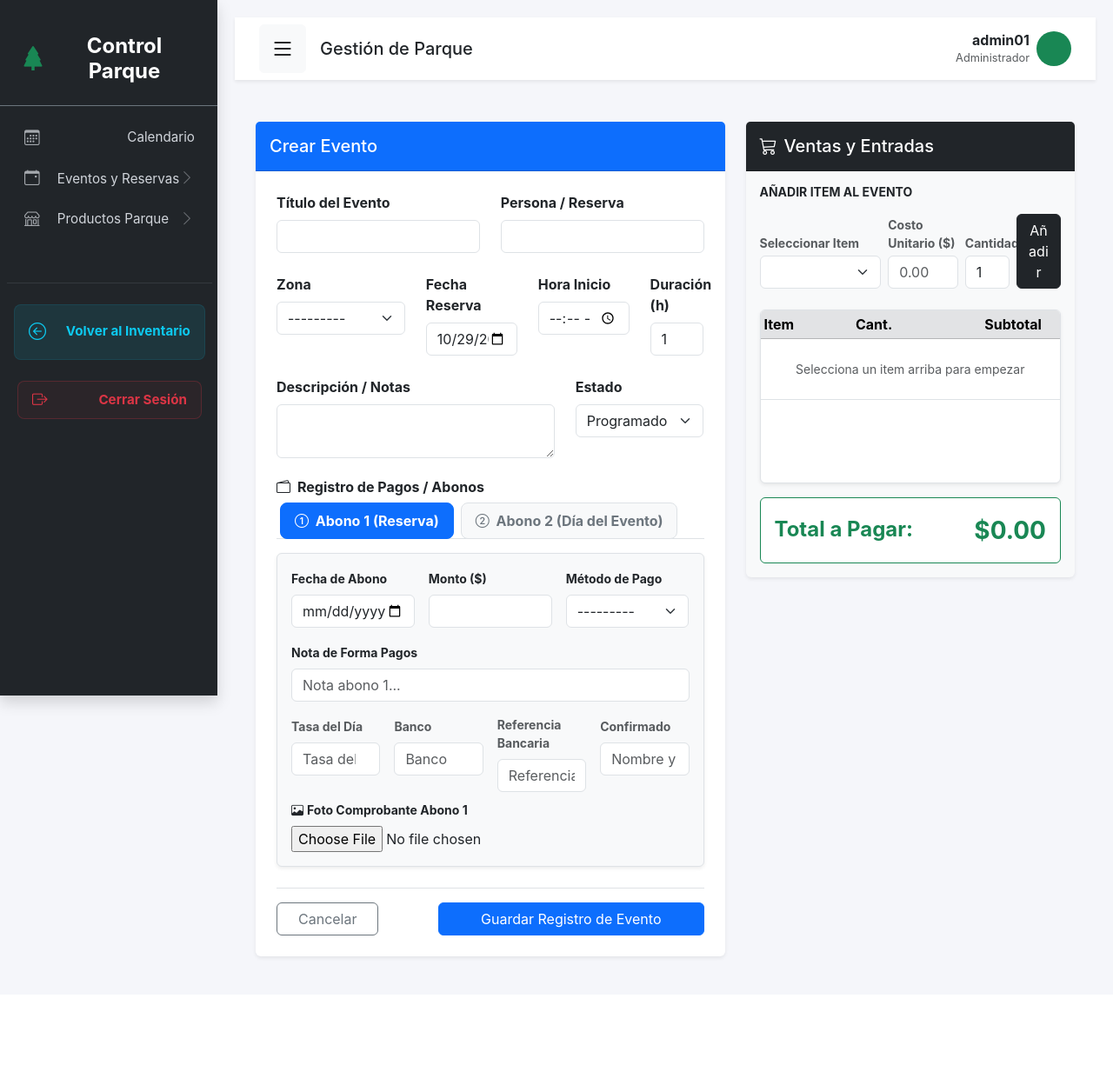
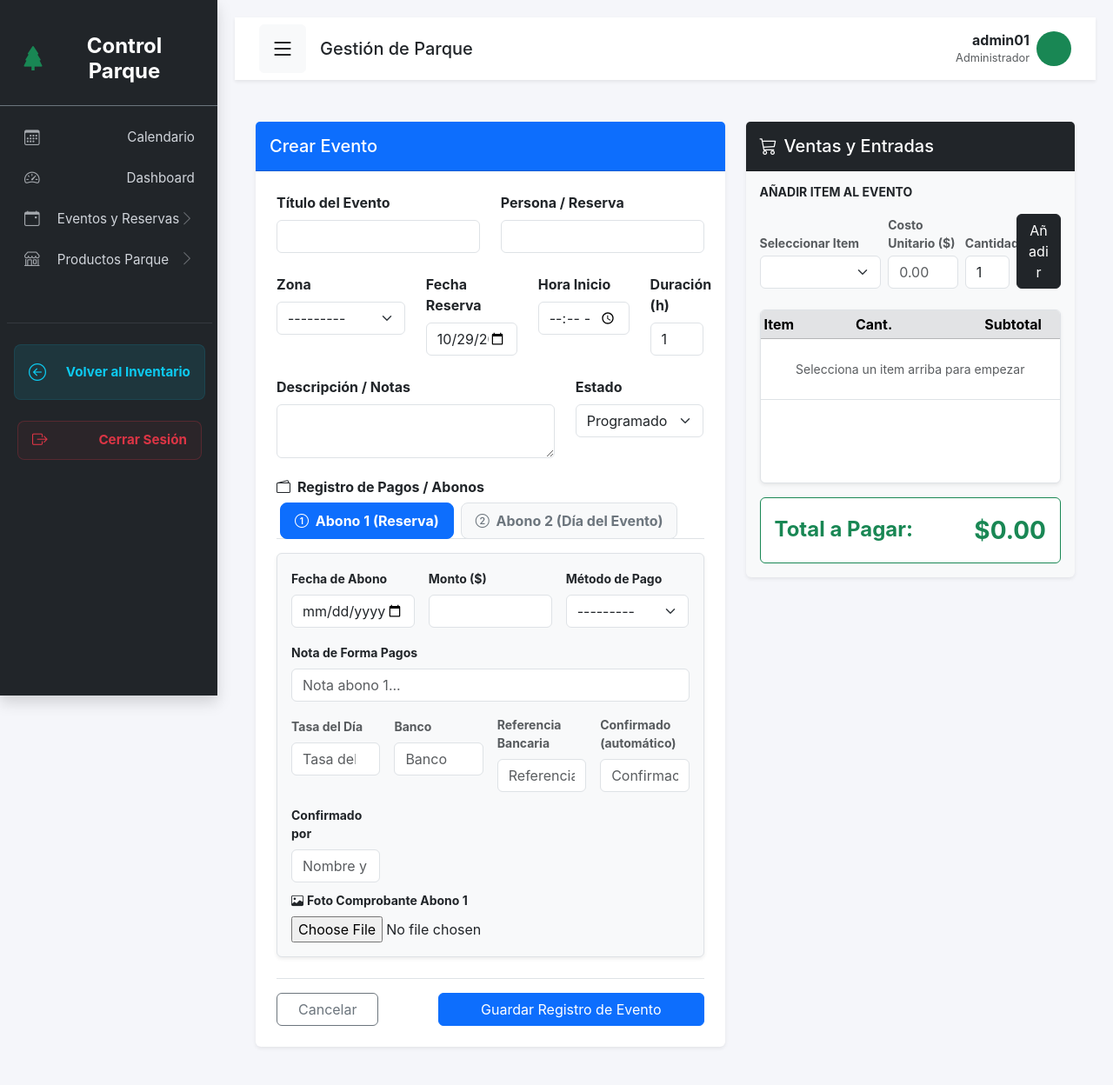
Before and after one commit to aatay19/Inventario_python, a Django app: page /parque/eventos/nuevo/ in a window 1280 px wide. Shown: the whole page at 87% size. Before the commit the page ends 1104 px from the top, so only its background shows below. Run offline with Django 5.2, Linux system fonts and the light colour scheme; a user stored in the database is signed in; data comes from the database, SQL or seed files in the repository; data that the repository does not hold is empty; some libraries are stand-ins or nearby versions.

Commit message:
correcion de ver detalles del parque y añadido el campo de confirmado por:

```diff
--- a/parque/forms.py
+++ b/parque/forms.py
@@ -4,7 +4,7 @@ from .models import Evento, ProductoParque, ComboParque, Brazalete
 class Abono2Form(forms.ModelForm):
     class Meta:
         model = Evento
-        fields = ['fecha_abono2', 'monto_abono2', 'metodo_pago2', 'nota_forma_pago2', 'tasa_dia2', 'referencia_bancaria2', 'banco2', 'confirmado2', 'foto_abono2']
+        fields = ['fecha_abono2', 'monto_abono2', 'metodo_pago2', 'nota_forma_pago2', 'tasa_dia2', 'referencia_bancaria2', 'banco2', 'confirmado2', 'confirmado_por2', 'foto_abono2']
         widgets = {
             'fecha_abono2': forms.DateInput(format='%Y-%m-%d', attrs={'type': 'date', 'class': 'form-control'}),
             'monto_abono2': forms.NumberInput(attrs={'class': 'form-control', 'step': '0.01', 'placeholder': '0.00'}),
@@ -13,7 +13,8 @@ class Abono2Form(forms.ModelForm):
             'tasa_dia2': forms.NumberInput(attrs={'class': 'form-control', 'step': '0.01', 'placeholder': 'Tasa del día'}),
             'referencia_bancaria2': forms.TextInput(attrs={'class': 'form-control', 'placeholder': 'Referencia bancaria'}),
             'banco2': forms.TextInput(attrs={'class': 'form-control', 'placeholder': 'Banco'}),
-            'confirmado2': forms.TextInput(attrs={'class': 'form-control', 'placeholder': 'Confirmado por'}),
+            'confirmado2': forms.TextInput(attrs={'class': 'form-control', 'readonly': 'readonly', 'placeholder': 'Confirmación (automática)'}),
+            'confirmado_por2': forms.TextInput(attrs={'class': 'form-control', 'placeholder': 'Nombre y apellido de quien revisa la cuenta 2'}),
         }
         labels = {
             'fecha_abono2': 'Fecha del Abono',
@@ -23,7 +24,7 @@ class Abono2Form(forms.ModelForm):
             'tasa_dia2': 'Tasa del Día',
             'referencia_bancaria2': 'Referencia Bancaria',
             'banco2': 'Banco',
-            'confirmado2': 'Confirmado',
+            'confirmado2': 'Nota 2',
             'foto_abono2': 'Foto Comprobante',
         }
 
@@ -36,10 +37,21 @@ class EventoForm(forms.ModelForm):
             'titulo', 'nombre_reserva', 'zona', 'total_pagar',
             'fecha_abono1', 'monto_abono1', 'metodo_pago', 'nota_forma_pago', 'foto_abono1',
             'fecha_abono2', 'monto_abono2', 'metodo_pago2', 'nota_forma_pago2', 'foto_abono2',
-            'tasa_dia', 'referencia_bancaria', 'banco', 'confirmado',
-            'tasa_dia2', 'referencia_bancaria2', 'banco2', 'confirmado2',
+            'tasa_dia', 'referencia_bancaria', 'banco', 'confirmado', 'confirmado_por',
+            'tasa_dia2', 'referencia_bancaria2', 'banco2', 'confirmado2', 'confirmado_por2',
             'descripcion', 'fecha_inicio', 'hora_inicio', 'duracion_horas', 'estado'
         ]
+        labels = {
+            'confirmado': 'Nota',
+            'confirmado2': 'Nota 2',
+        }
+        labels = {
+            'confirmado': 'Confirmado',
+            'confirmado_por': 'Confirmado por',
+            'confirmado2': 'Confirmado 2',
+            'confirmado_por2': 'Confirmado por 2',
+            'confirmado_por2': 'Confirmado por 2',
+        }
         widgets = {
             'fecha_inicio': forms.DateInput(format='%Y-%m-%d', attrs={'type': 'date', 'class': 'form-control'}),
             'hora_inicio': forms.TimeInput(attrs={'type': 'time', 'class': 'form-control'}),
@@ -58,11 +70,13 @@ class EventoForm(forms.ModelForm):
             'tasa_dia': forms.NumberInput(attrs={'class': 'form-control', 'step': '0.01', 'placeholder': 'Tasa del día'}),
             'referencia_bancaria': forms.TextInput(attrs={'class': 'form-control', 'placeholder': 'Referencia bancaria'}),
             'banco': forms.TextInput(attrs={'class': 'form-control', 'placeholder': 'Banco'}),
-            'confirmado': forms.TextInput(attrs={'class': 'form-control', 'placeholder': 'Nombre y apellido de quien revisa la cuenta'}),
+            'confirmado': forms.TextInput(attrs={'class': 'form-control', 'readonly': 'readonly', 'placeholder': 'Confirmación (automática)'}),
+            'confirmado_por': forms.TextInput(attrs={'class': 'form-control', 'placeholder': 'Nombre y apellido de quien revisa la cuenta'}),
             'tasa_dia2': forms.NumberInput(attrs={'class': 'form-control', 'step': '0.01', 'placeholder': 'Tasa del día 2'}),
             'referencia_bancaria2': forms.TextInput(attrs={'class': 'form-control', 'placeholder': 'Referencia bancaria 2'}),
             'banco2': forms.TextInput(attrs={'class': 'form-control', 'placeholder': 'Banco 2'}),
-            'confirmado2': forms.TextInput(attrs={'class': 'form-control', 'placeholder': 'Nombre y apellido de quien revisa la cuenta 2'}),
+            'confirmado2': forms.TextInput(attrs={'class': 'form-control', 'readonly': 'readonly', 'placeholder': 'Confirmación (automática)'}),
+            'confirmado_por2': forms.TextInput(attrs={'class': 'form-control', 'placeholder': 'Nombre y apellido de quien revisa la cuenta 2'}),
             'descripcion': forms.Textarea(attrs={'class': 'form-control', 'rows': 2}),
             'estado': forms.Select(attrs={'class': 'form-select'}),
         }
--- a/parque/models.py
+++ b/parque/models.py
@@ -97,12 +97,14 @@ class Evento(models.Model):
     referencia_bancaria = models.CharField(max_length=100, null=True, blank=True, verbose_name="Referencia Bancaria")
     banco = models.CharField(max_length=100, null=True, blank=True, verbose_name="Banco")
     confirmado = models.CharField(max_length=100, null=True, blank=True, verbose_name="Confirmado")
+    confirmado_por = models.CharField(max_length=100, null=True, blank=True, verbose_name="Confirmado por")
 
     # Nuevos campos solicitados Abono 2
     tasa_dia2 = models.DecimalField(max_digits=12, decimal_places=2, null=True, blank=True, verbose_name="Tasa del Día 2")
     referencia_bancaria2 = models.CharField(max_length=100, null=True, blank=True, verbose_name="Referencia Bancaria 2")
     banco2 = models.CharField(max_length=100, null=True, blank=True, verbose_name="Banco 2")
     confirmado2 = models.CharField(max_length=100, null=True, blank=True, verbose_name="Confirmado 2")
+    confirmado_por2 = models.CharField(max_length=100, null=True, blank=True, verbose_name="Confirmado por 2")
 
     descripcion = models.TextField(verbose_name="Descripción General", blank=True, null=True)
     fecha_inicio = models.DateField(default=timezone.now, verbose_name="Fecha de Reserva")
--- a/parque/templates/parque/eventos/form.html
+++ b/parque/templates/parque/eventos/form.html
@@ -154,8 +154,12 @@
                                             {{ form.referencia_bancaria }}
                                         </div>
                                         <div class="col-md-3">
-                                            <label class="form-label fw-bold small text-muted">Confirmado</label>
+                                            <label class="form-label fw-bold small text-muted">Confirmado (automático)</label>
                                             {{ form.confirmado }}
+                                        </div>
+                                        <div class="col-md-3">
+                                            <label class="form-label fw-bold small">Confirmado por</label>
+                                            {{ form.confirmado_por }}
                                         </div>
                                         <!-- Foto Comprobante Abono 1 -->
                                         <div class="col-12 mt-2">
@@ -163,7 +167,10 @@
                                             {{ form.foto_abono1 }}
                                              {% if evento.foto_abono1 %}
                                              <div class="mt-2 d-flex align-items-center gap-3">
+                                                 <div class="position-relative d-inline-block">
+                                                     <span class="badge bg-dark position-absolute top-0 start-0 m-1 bg-opacity-75">Foto de factura</span>
                                                      <img src="{{ evento.foto_abono1.url }}" alt="Comprobante Abono 1" class="img-thumbnail" style="max-height:120px;">
+                                                 </div>
                                                  <form method="post" action="{% url 'parque:borrar_foto_abono1' evento.pk %}" class="d-inline" onsubmit="return confirm('¿Eliminar la foto del Abono 1? Los datos del abono no se borrarán.')">
                                                      {% csrf_token %}
                                                      <button type="submit" class="btn btn-sm btn-outline-danger"><i class="bi bi-trash me-1"></i>Borrar foto</button>
@@ -205,8 +212,12 @@
                                             {{ form.referencia_bancaria2 }}
                                         </div>
                                         <div class="col-md-3">
-                                            <label class="form-label fw-bold small text-muted">Confirmado</label>
+                                            <label class="form-label fw-bold small text-muted">Confirmado (automático)</label>
                                             {{ form.confirmado2 }}
+                                        </div>
+                                        <div class="col-md-3">
+                                            <label class="form-label fw-bold small">Confirmado por</label>
+                                            {{ form.confirmado_por2 }}
                                         </div>
                                         <!-- Foto Comprobante Abono 2 -->
                                         <div class="col-12 mt-2">
@@ -214,7 +225,10 @@
                                             {{ form.foto_abono2 }}
                                              {% if evento.foto_abono2 %}
                                              <div class="mt-2 d-flex align-items-center gap-3">
+                                                 <div class="position-relative d-inline-block">
+                                                     <span class="badge bg-dark position-absolute top-0 start-0 m-1 bg-opacity-75">Foto de factura</span>
                                                      <img src="{{ evento.foto_abono2.url }}" alt="Comprobante Abono 2" class="img-thumbnail" style="max-height:120px;">
+                                                 </div>
                                                  <form method="post" action="{% url 'parque:borrar_foto_abono2' evento.pk %}" class="d-inline" onsubmit="return confirm('¿Eliminar la foto del Abono 2? Los datos del abono no se borrarán.')">
                                                      {% csrf_token %}
                                                      <button type="submit" class="btn btn-sm btn-outline-danger"><i class="bi bi-trash me-1"></i>Borrar foto</button>
--- a/parque/templates/parque/layout/sidebar_parque.html
+++ b/parque/templates/parque/layout/sidebar_parque.html
@@ -14,14 +14,12 @@
             </a>
         </li>
 
-        {% comment %}
         <!-- Dashboard -->
         <li class="nav-item mb-1">
             <a class="nav-link d-flex align-items-center px-3 py-2 {% if request.resolver_match.url_name == 'dashboard' %}active-park{% endif %}" href="{% url 'parque:dashboard' %}">
                 <i class="bi bi-speedometer2 me-3 opacity-75"></i> Dashboard
             </a>
         </li>
-        {% endcomment %}
 
         <!-- Gestión de Eventos -->
         <li class="nav-item mb-1">
--- a/parque/urls.py
+++ b/parque/urls.py
@@ -6,7 +6,7 @@ app_name = 'parque'
 urlpatterns = [
     path('', views.calendario, name='inicio'),
     path('calendario/', views.calendario, name='calendario'),
-    # path('dashboard/', views.dashboard, name='dashboard'),
+    path('dashboard/', views.dashboard, name='dashboard'),
 
     # Eventos CRUD
     path('eventos/', views.lista_eventos, name='lista_eventos'),
```
Also changed, not shown: parque/templates/parque/eventos/detalle.html (+12 -8 lines), parque/templates/parque/eventos/pagar_abono2.html (+13 -1 lines), parque/migrations/0022_add_confirmado_por.py (added). Lines whose indentation alone changed are shown as unchanged.
